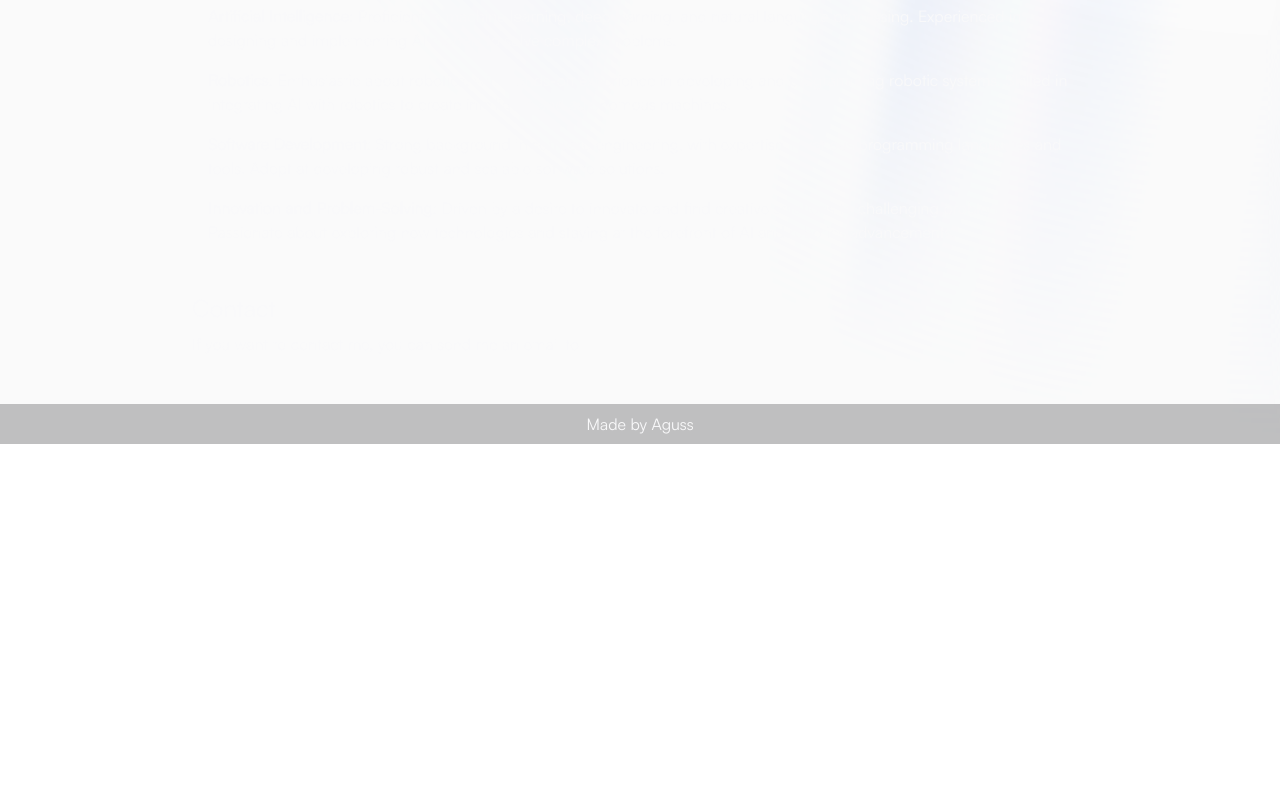
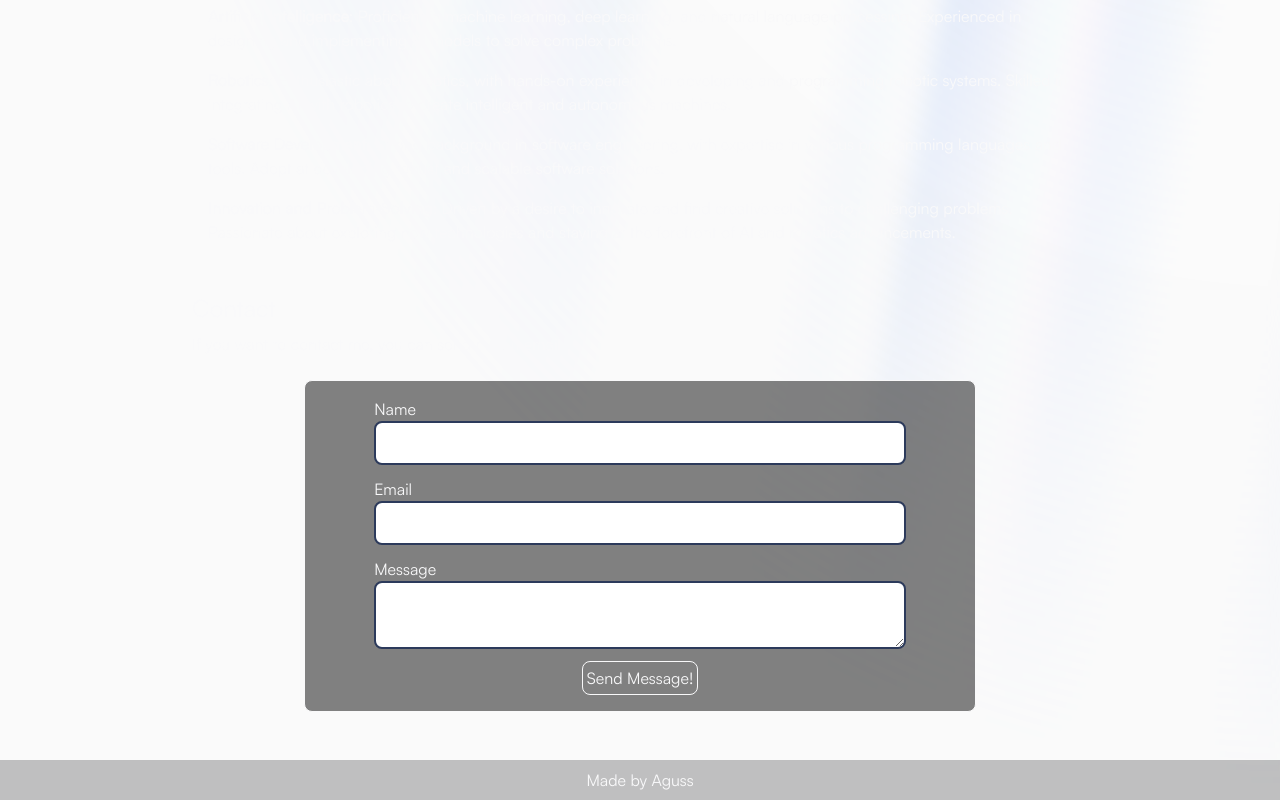
Before and after one commit to Aguss-Coder/Portfolio, a Next.js app: page /principal in a window 1280 px wide. Shown: the part 958-1758 px from the top of the page. Before the commit the page ends 1402 px from the top, so only its background shows below. Built offline with nearby package versions, Linux system fonts and the light colour scheme.

Commit message:
feat(main page): add contact form component

```diff
--- a/app/globals.css
+++ b/app/globals.css
@@ -3,10 +3,10 @@
 @tailwind utilities;
 
 :root {
-  --seasalt: #F9F9FAff;
-  --paynes-gray: #5B657Aff;
-  --delft-blue: #2C3A5Bff;
-  --jet: #36353Bff;
+  --seasalt: #f9f9faff;
+  --paynes-gray: #5b657aff;
+  --delft-blue: #2c3a5bff;
+  --jet: #36353bff;
   --raisin-black: #222631ff;
   --eerie-black: #070607;
 }
@@ -24,9 +24,17 @@ body {
 }
 
 .nav-list {
-  @apply inline-block py-0 px-5 transition-colors;
+  @apply inline-block mx-5 transition-colors;
 }
 
 .parent {
   @apply grid grid-cols-3 grid-rows-1 gap-0;
-  }
+}
+
+label {
+  @apply flex flex-col w-10/12;
+}
+
+input {
+  @apply border-2 border-delft-blue rounded-lg p-2 text-eerie-black;
+}
--- a/app/page.tsx
+++ b/app/page.tsx
@@ -2,9 +2,9 @@
 
 import { motion } from 'framer-motion';
 import React from 'react';
-import { AuroraBackground } from '@/components/ui/aurora-background';
+import { AuroraBackground } from '@/components/ui/auroraBackground';
 import Image from 'next/image';
-import { HoverBorderGradient } from '@/components/ui/hover-border-gradient';
+import { HoverBorderGradient } from '@/components/ui/hoverBorderGradient';
 import { FaArrowRight } from 'react-icons/fa6';
 import Link from 'next/link';
 
--- a/app/principal/page.tsx
+++ b/app/principal/page.tsx
@@ -3,7 +3,8 @@
 import Link from 'next/link';
 import React from 'react';
 import { motion } from 'framer-motion';
-import { AuroraBackground } from '@/components/ui/aurora-background';
+import { AuroraBackground } from '@/components/ui/auroraBackground';
+import ContactForm from '@/components/ui/contactForm';
 import projectData from '@/data/projects.json';
 
 interface Project {
@@ -18,7 +19,7 @@ export default function Home() {
   const projects: Project[] = projectData;
   return (
     <AuroraBackground className='h-full z-0'>
-      <nav className='sticky   top-0 h-10 flex justify-end items-center w-full z-50 bg-black bg-opacity-15'>
+      <nav className='sticky top-0 h-10 flex justify-end items-center w-full z-50 bg-black bg-opacity-15'>
         <ul className='nav-list'>
           <li className='nav-list hover:opacity-50'>
             <Link href='/'>Home</Link>
@@ -136,7 +137,10 @@ export default function Home() {
             id='contact'
           >
             <h2 className='text-2xl w-fit mb-2'>Contact</h2>
-            <p>If you want to contact me, you can send me an email to </p>
+            <p className='mb-6'>
+              If you want to contact me, you can send me an email
+            </p>
+            <ContactForm />
           </section>
         </div>
       </motion.div>
--- /dev/null
+++ b/components/ui/contactForm.tsx
@@ -0,0 +1,84 @@
+import React, { useState } from 'react';
+
+function ContactForm() {
+  const [loading, setLoading] = useState(false);
+  const [successMessage, setSuccessMessage] = useState('');
+
+  const onSubmit = async (e: React.FormEvent<HTMLFormElement>) => {
+    e.preventDefault();
+
+    if (loading) return;
+
+    const form = e.target as HTMLFormElement;
+    const formValues = Object.fromEntries(new FormData(form).entries());
+
+    setLoading(true);
+    setSuccessMessage('');
+
+    try {
+      await fetch('/api/contact', {
+        method: 'POST',
+        headers: {
+          'Content-Type': 'application/json',
+        },
+        body: JSON.stringify(formValues),
+      }).then((response) => {
+        if (!response.ok) {
+          throw new Error(`HTTP error! Status: ${response.status}`);
+        }
+        return response.json();
+      });
+
+      setLoading(false);
+      setSuccessMessage('Message sent!');
+
+      form.reset();
+    } catch (err) {
+      console.error(err);
+      alert('An error occurred. Please try again later.');
+      setLoading(false);
+    }
+  };
+
+  return (
+    <form
+      onSubmit={onSubmit}
+      className='flex flex-col items-center gap-3 w-full max-w-2xl m-auto p-4 bg-eerie-black bg-opacity-50 rounded-lg border border-seasalt'
+    >
+      <label>
+        <span>Name</span>
+        <input
+          type='text'
+          name='name'
+          required
+        />
+      </label>
+      <label>
+        <span>Email</span>
+        <input
+          type='email'
+          name='email'
+          required
+        />
+      </label>
+      <label>
+        <span>Message</span>
+        <textarea
+          className='border-2 border-delft-blue rounded-lg p-2 text-eerie-black'
+          name='message'
+          required
+        />
+      </label>
+      <button
+        className='p-1 w-fit rounded-lg border border-seasalt'
+        disabled={loading}
+        type='submit'
+      >
+        Send Message!
+      </button>
+      {successMessage && <p>{successMessage}</p>}
+    </form>
+  );
+}
+
+export default ContactForm;
```
Also changed, not shown: components/ui/auroraBackground.tsx (renamed from components/ui/aurora-background.tsx), components/ui/hoverBorderGradient.tsx (renamed from components/ui/hover-border-gradient.tsx).
